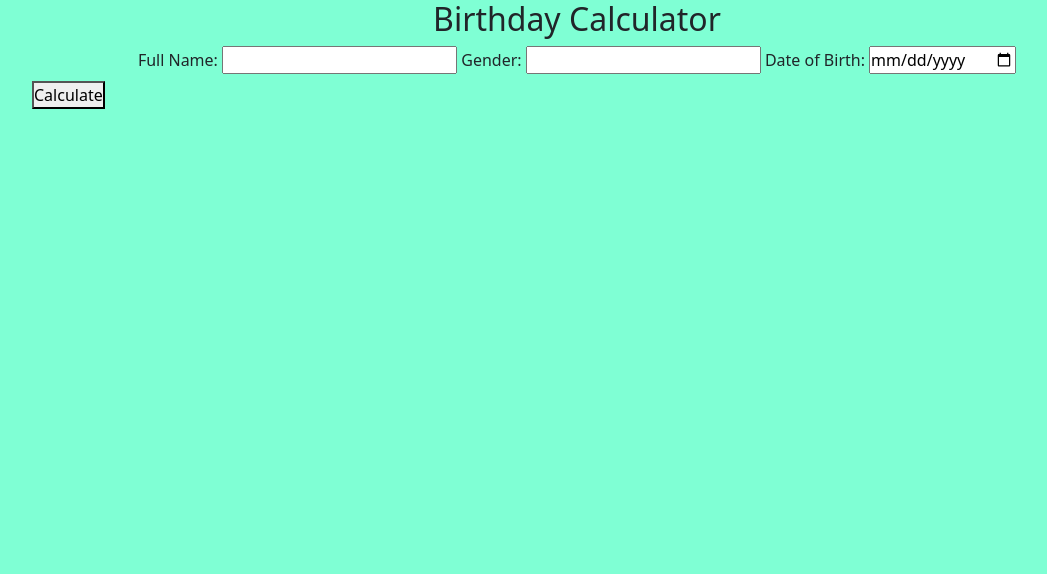
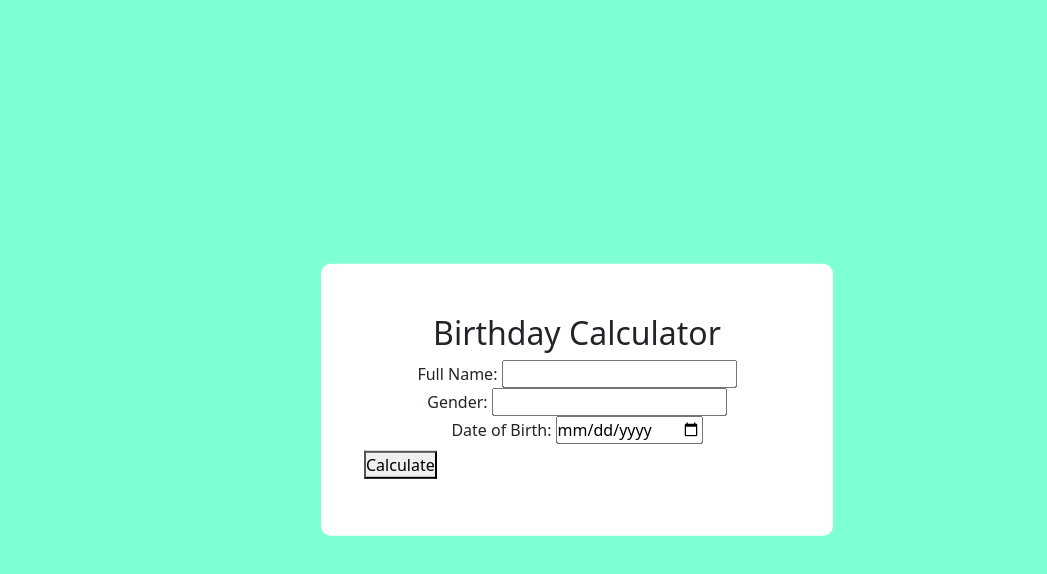
Before and after one commit to KamauDev-maker/Birthday-Calculator, a plain HTML site: page index.html in a window 1280 px wide. Shown: the whole page, without its empty margins (63-1110 px from the left). Drawn offline with nearby package versions, Linux system fonts and the light colour scheme.

Commit message:
div container styling

```diff
--- a/style.css
+++ b/style.css
@@ -10,5 +10,12 @@ body{
     background-color: aquamarine;
 }
 div.container{
-
+    width: 40%;
+    position: absolute;
+    left: 50%;
+    top: 50%;
+    transform: translate(-50% ,-50%);
+    background-color: white;
+    border-radius: 10px;
+    padding: 50px 30px;
 }
```
